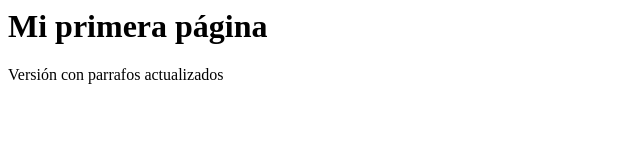
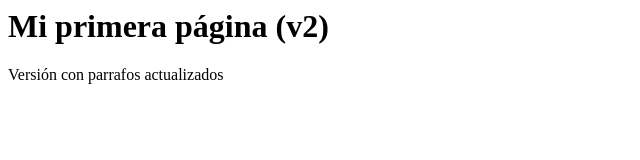
Before and after one commit to AlonsoRJ/index.html, a plain HTML site: page index.html in a window 1280 px wide. Shown: the whole page, without its empty margins (0-640 px from the left). Drawn offline with Linux system fonts and the light colour scheme.

Commit message:
Update index.html

```diff
--- a/index.html
+++ b/index.html
@@ -1,2 +1,2 @@
-<h1>Mi primera página</h1>
+<h1>Mi primera página (v2)</h1>
 <p>Versión con parrafos actualizados</p>
```
